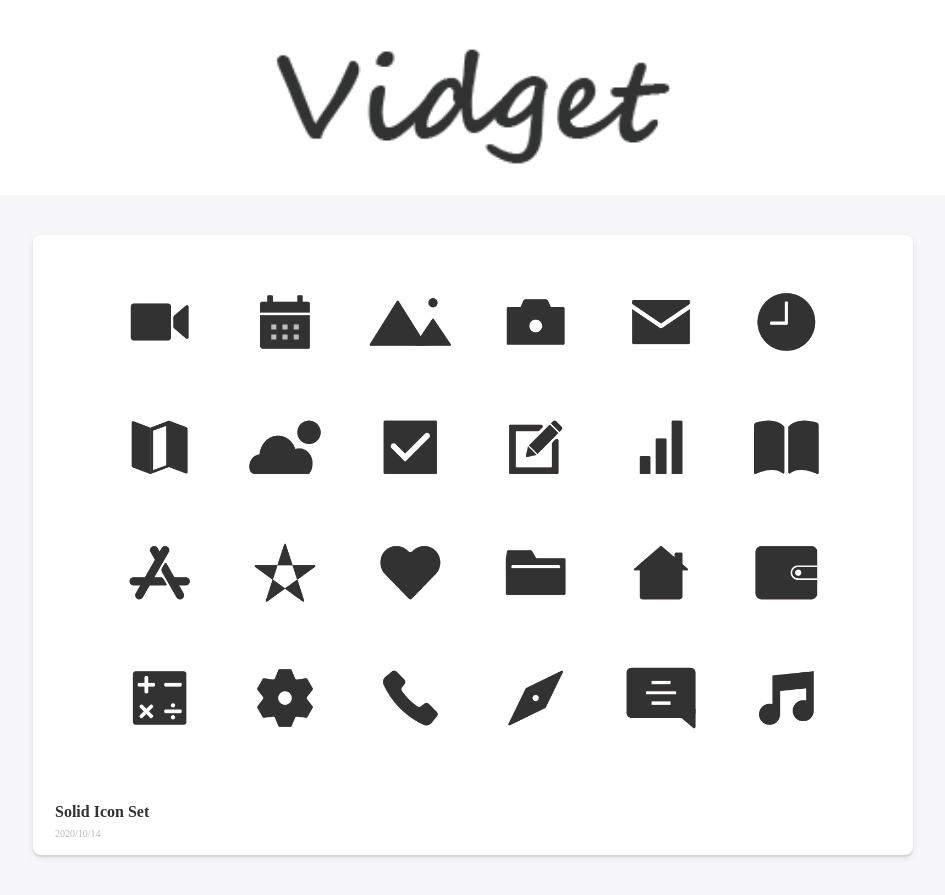
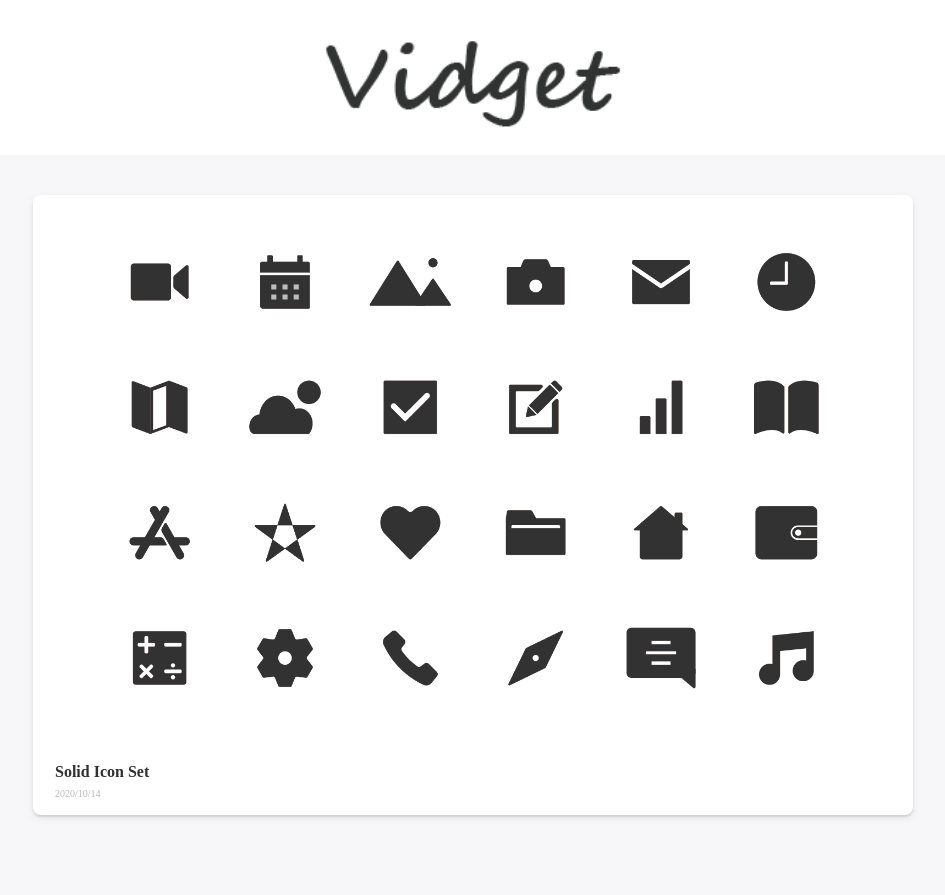
Before and after one commit to sancyo/vidget, a Nuxt app: page / in a window 1280 px wide. Shown: the whole page, without its empty margins (167-1112 px from the left). After the commit the page ends 855 px from the top, so only its background shows below. Built offline with nearby package versions, Linux system fonts and the light colour scheme.

Commit message:
style:ヘッダーロゴのサイズを調整

```diff
--- a/components/molecules/pageHeader.vue
+++ b/components/molecules/pageHeader.vue
@@ -11,10 +11,10 @@ export default {}
 <style scoped>
 .page-header {
   background: #fff;
-  padding: 0.8rem 2.2rem;
+  padding: 1rem 2.2rem;
   text-align: center;
 }
 .header-icon {
-  width: 40%;
+  width: 30%;
 }
 </style>
```
